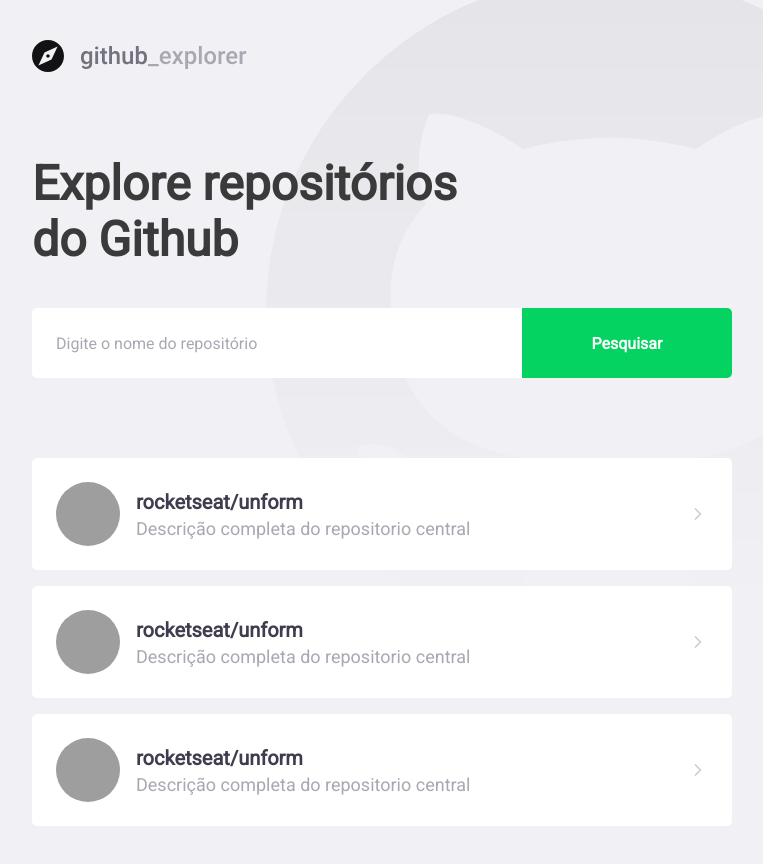
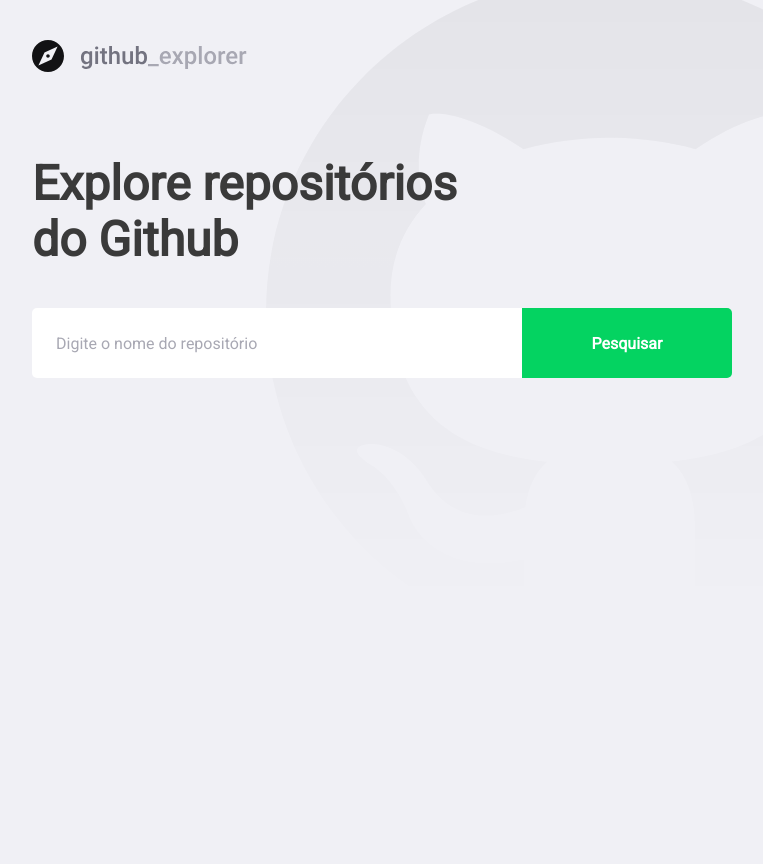
Before and after one commit to marcoscuomo/gs-nv3-primeiro-projeto-react, a React (Create React App) app: page / in a window 1280 px wide. Shown: the whole page, without its empty margins (148-911 px from the left). After the commit the page ends 800 px from the top, so only its background shows below. Built offline with nearby package versions, Linux system fonts and the light colour scheme; grey boxes are pictures that could not be loaded.

Commit message:
Conectando a aplicação a api

```diff
--- a/package.json
+++ b/package.json
@@ -10,6 +10,7 @@
     "@types/node": "^12.0.0",
     "@types/react": "^17.0.0",
     "@types/react-dom": "^17.0.0",
+    "axios": "^0.21.1",
     "polished": "^4.1.0",
     "react": "^17.0.1",
     "react-dom": "^17.0.1",
--- a/src/pages/Dashboard/index.tsx
+++ b/src/pages/Dashboard/index.tsx
@@ -1,59 +1,62 @@
-import React from 'react';
+import React, { useState, FormEvent } from 'react';
 import { FiChevronRight } from 'react-icons/fi';
 
 import logoImg from '../../assets/logo.svg';
 import { Title, Form, Repositories } from './style';
+import api from '../../services/api';
+
+interface Repository {
+    full_name: string;
+    description: string;
+    owner: {
+        login: string;
+        avatar_url: string;
+    }
+}
 
 const Dashboard: React.FC = () => {
+
+    const [newRepo, setNewRepo] = useState('');
+    const [repositories, setRepositories] = useState<Repository[]>([]);
+
+    async function handleAddRepository(event: FormEvent<HTMLFormElement>): Promise<void> {
+        event.preventDefault();
+        const response = await api.get<Repository>(`repos/${newRepo}`);
+        const repository = response.data;
+
+        setRepositories([...repositories, repository ]);
+        setNewRepo('');
+    }
+
     return (
         <>
             <img src={logoImg} alt="Github Explorer" />
             <Title>Explore repositórios do Github</Title>
 
-            <Form>
-                <input placeholder="Digite o nome do repositório" />
+            <Form onSubmit={handleAddRepository}>
+                <input
+                    value={newRepo}
+                    onChange={(e) => setNewRepo(e.target.value)}
+                    placeholder="Digite o nome do repositório"
+                />
                 <button type="submit">Pesquisar</button>
             </Form>
 
             <Repositories>
-                <a href="teste">
+                {repositories.map(repository => (
+                    <a key={repository.full_name} href="teste">
                         <img
-                        src="https://avatars.githubusercontent.com/u/29471840?s=460&u=c975b7708df2a8f40a9d1e4c1292802b2646658c&v=4"
-                        alt=""
+                            src={repository.owner.avatar_url}
+                            alt={repository.owner.login}
                         />
                         <div>
-                        <strong>rocketseat/unform</strong>
-                        <p>Descrição completa do repositorio central</p>
+                            <strong>{repository.full_name}</strong>
+                            <p>{repository.description}</p>
                         </div>
 
                         <FiChevronRight size={20} />
                     </a>
-
-                <a href="teste">
-                    <img
-                        src="https://avatars.githubusercontent.com/u/29471840?s=460&u=c975b7708df2a8f40a9d1e4c1292802b2646658c&v=4"
-                        alt=""
-                    />
-                    <div>
-                        <strong>rocketseat/unform</strong>
-                        <p>Descrição completa do repositorio central</p>
-                    </div>
-
-                    <FiChevronRight size={20} />
-                </a>
-
-                <a href="teste">
-                    <img
-                        src="https://avatars.githubusercontent.com/u/29471840?s=460&u=c975b7708df2a8f40a9d1e4c1292802b2646658c&v=4"
-                        alt=""
-                    />
-                    <div>
-                        <strong>rocketseat/unform</strong>
-                        <p>Descrição completa do repositorio central</p>
-                    </div>
-
-                    <FiChevronRight size={20} />
-                </a>
+                ))}
             </Repositories>
         </>
     )
--- a/src/pages/Dashboard/style.ts
+++ b/src/pages/Dashboard/style.ts
@@ -76,7 +76,8 @@
         }
 
         div {
-            margin-left: 16px;
+            margin: 0 16px;
+            flex: 1;
         }
 
         strong {
--- /dev/null
+++ b/src/services/api.ts
@@ -0,0 +1,7 @@
+import axios from 'axios';
+
+const api = axios.create({
+    baseURL: 'https://api.github.com'
+});
+
+export default api;
```
Also changed, not shown: 1 other file (tests, documents, lock files or other folders). Lines whose indentation alone changed are shown as unchanged.
